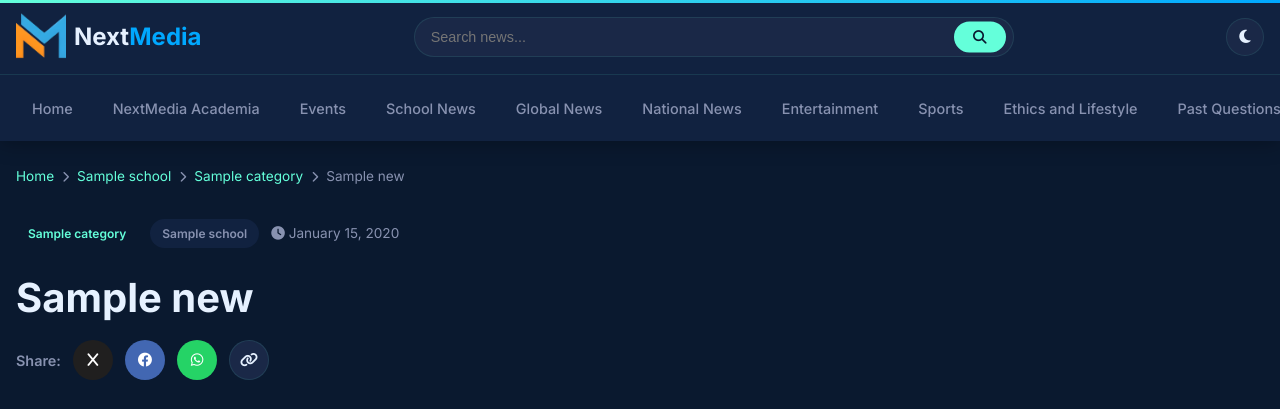
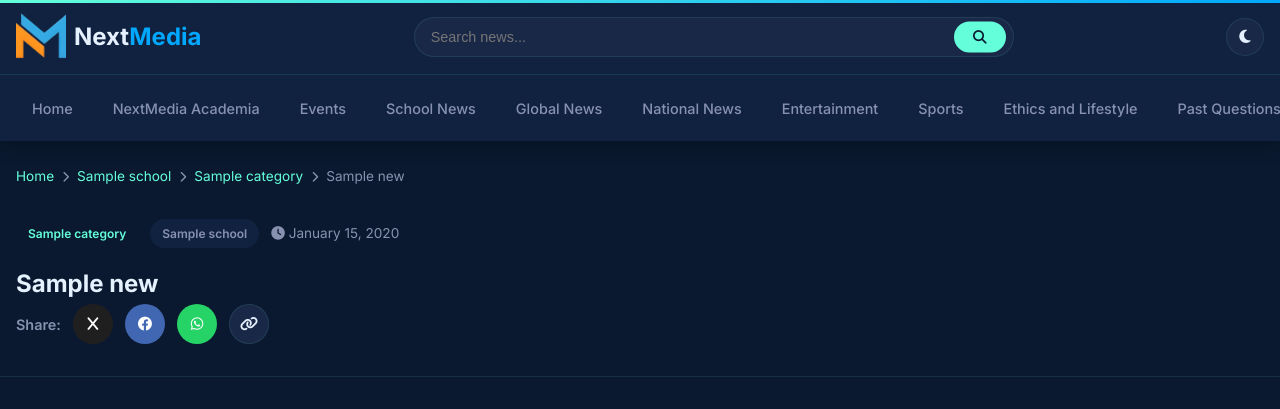
Before and after one commit to AlphaGL/nextmediahq, a Django app: a page that uses news/templates/news/news_detail.html in a window 1280 px wide. Shown: the top 409 px of the page. Run offline with Django 5.2, Linux system fonts and the light colour scheme; tables that the repository leaves empty hold one stand-in row (values such as "Sample post"); parts of the project's set-up code (start-up, migrations or seed data) failed here and were passed over.

Commit message:
new detail title reduced

```diff
--- a/news/templates/news/news_detail.html
+++ b/news/templates/news/news_detail.html
@@ -100,10 +100,10 @@
 }
 
 .article-title {
-    font-size: clamp(1.75rem, 4vw, 2.5rem);
+    font-size: clamp(1.0rem, 3vw, 1.5rem);
     font-weight: 700;
-    line-height: 1.3;
-    margin-bottom: 1rem;
+    line-height: 1;
+    margin-bottom: 0.5rem;
     color: var(--text-primary);
 }
 
@@ -453,7 +453,7 @@
                 </time>
             </div>
 
-            <h1 class="article-title">{{ news.title }}</h1>
+            <h2 class="article-title">{{ news.title }}</h2>
 
             <!-- <div class="article-excerpt">
                 <p>{{ news.excerpt }}</p>
```
